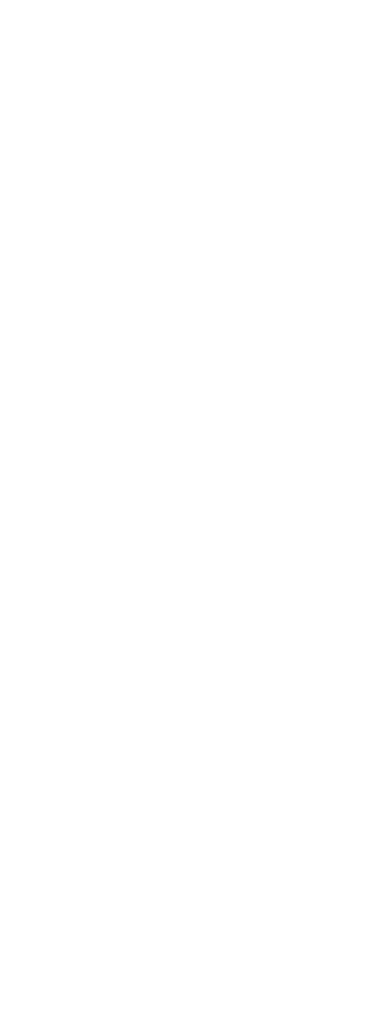
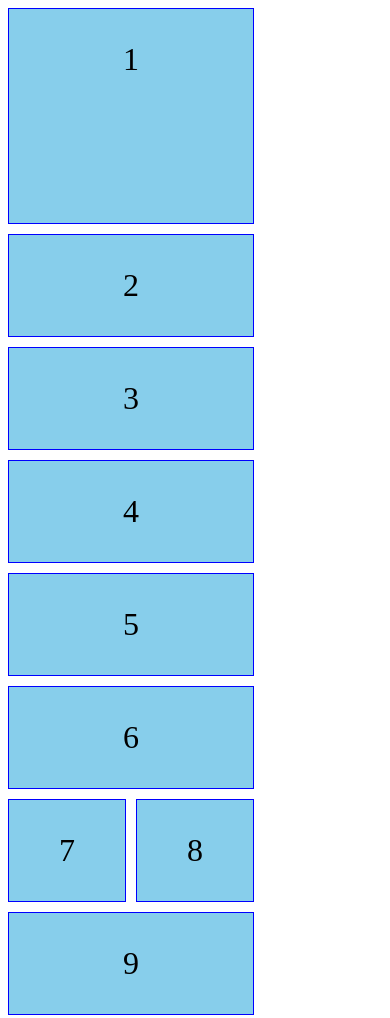
Before and after one commit to RcarlosAA/1er_examen_web, a plain HTML site: page index2.html in a window 390 px wide. Shown: the top 1018 px of the page. Before the commit the page ends 844 px from the top, so only its background shows below. Drawn offline with Linux system fonts and the light colour scheme.

Commit message:
terminado

```diff
--- a/index2.html
+++ b/index2.html
@@ -8,16 +8,16 @@
 </head>
 <body>
     <div class="container">
-        <div class="cabeza"></div>
-        <div class="izq"></div>
-        <div class="cuatro"></div>
-        <div class="tres"></div>
-        <div class="cinco"></div>
-        <div class="seis"></div>
-        <div class="siete"></div>
-        <div class="ocho"></div>
-        <div class="nueve"></div>
-        <div class="diez"></div>
+        <div class="uno">1</div>
+        <div class="dos">2</div>
+        <div class="tres">3</div>
+        <div class="cuatro">4</div>
+        <div class="cinco">5</div>
+        <div class="seis">6</div>
+        <div class="siete">7</div>
+        <div class="ocho">8</div>
+        <div class="nueve">9</div>
+        <div class="diez">10</div>
       </div>
 </body>
 </html>
--- a/styles2.css
+++ b/styles2.css
@@ -1,24 +1,71 @@
 .container {  display: grid;
-    grid-template-columns: 1fr 1fr 1fr 1fr;
+  grid-template-columns: 1fr 1fr 1fr 1fr 1fr 1fr 1fr 1fr;
   grid-template-rows: 1fr 1fr 1fr 1fr 1fr 1fr;
-    gap: 0px 0px;
+
+  gap: 10px 10px;
   grid-auto-flow: row;
   grid-template-areas:
-      "cabeza cabeza cabeza cabeza"
-      "cabeza cabeza cabeza cabeza"
-      "izq tres cuatro cuatro"
-      "izq cinco cinco seis"
-      "izq siete ocho nueve"
-      "izq diez diez diez";
+    "uno uno uno uno uno uno uno uno"
+    "uno uno uno uno uno uno uno uno"
+    "dos dos tres tres cuatro cuatro cuatro cuatro"
+    "dos dos cinco cinco cinco cinco seis seis"
+    "dos dos siete siete ocho ocho nueve nueve"
+    "dos dos diez diez diez diez diez diez";
 }
 
-  .cabeza { grid-area: cabeza; }
+@media (max-width: 480px) {
+  .container {
+    grid-template-columns: repeat(4, 1fr);
+    grid-template-rows: repeat(12, 1fr);
+    grid-template-areas:
+      "uno uno uno uno"
+      "uno uno uno uno"
+      "dos dos dos dos"
+      "tres tres tres tres"
+      "cuatro cuatro cuatro cuatro"
+      "cinco cinco cinco cinco"
+      "seis seis seis seis"
+      "siete siete ocho ocho"
+      "nueve nueve nueve nueve"
+      "diez diez diez diez"
+      "diez diez diez diez"
+      "diez diez diez diez";
+  }
+}
+@media (max-width: 768px) {
+  .container {
+    grid-template-columns: repeat(6, 1fr);
+    grid-template-rows: repeat(8, 1fr);
+    grid-template-areas:
+      "uno uno uno uno uno uno"
+      "uno uno uno uno uno uno"
+      "dos dos dos tres tres cuatro cuatro"
+      "dos dos dos tres tres cuatro cuatro"
+      "cinco cinco cinco cinco seis seis"
+      "cinco cinco cinco cinco seis seis"
+      "siete siete ocho ocho nueve nueve"
+      "siete siete ocho ocho nueve nueve";
+  }
+}
 
-  .izq { grid-area: izq; }
+
+
+.uno, .dos, .tres, .cuatro, .cinco, .seis, .siete, .ocho, .nueve, .diez {
+  background-color: skyblue;
+  padding: 2rem;
+  font-size: 24pt;
+  text-align: center;
+  border: 1px solid blue;
+}
+
+
+.uno { grid-area: uno; }
+
+.dos { grid-area: dos; }
+
+.tres { grid-area: tres; }
 
 .cuatro { grid-area: cuatro; }
-
-  .tres { grid-area: tres; }
 
 .cinco { grid-area: cinco; }
 
```
Lines whose indentation alone changed are shown as unchanged.
